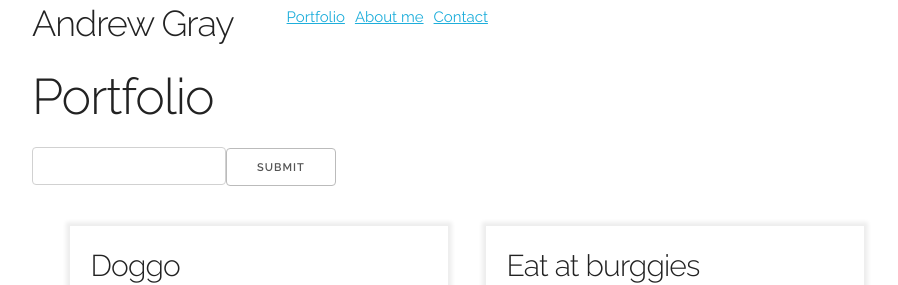
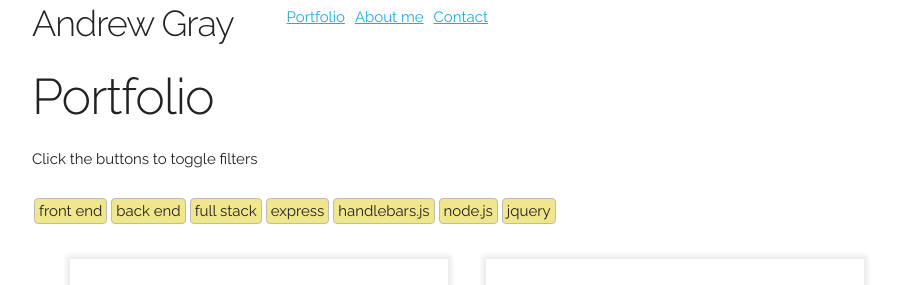
Before and after one commit to Andrew836-dev/Andrew836-dev.github.io, a React (Create React App) app: page / in a window 1280 px wide. Shown: the top 285 px of the page, without its empty margins (128-1026 px from the left). Built offline with nearby package versions, Linux system fonts and the light colour scheme.

Commit message:
final version of filters, made them toggle buttons

```diff
--- a/src/components/AppliedFilters/index.js
+++ /dev/null
@@ -1,26 +0,0 @@
-import React from "react";
-import "./style.css";
-
-function AppliedFilters(props) {
-  const handleFilterRemoval = props.handleFilterRemoval
-  return props.filters.map(filter =>
-    (
-      <p key={filter} className={`filter ${filter.split(" ")[0].toLowerCase()}`}>
-        {prettyPrint(filter)}
-        <span className="remove-filter" onClick={() => handleFilterRemoval(filter)}> X</span>
-      </p>
-    )
-  )
-}
-
-function prettyPrint(string) {
-  const output = string.split(" ").map(word => {
-    return word.split("").map((char, index) => {
-      if (index > 0) return char;
-      else return char.toUpperCase();
-    }).join("");
-  });
-  return output.join(" ") + " ";
-}
-
-export default AppliedFilters;
--- /dev/null
+++ b/src/components/FilterButtons/index.js
@@ -0,0 +1,29 @@
+import React from "react";
+import "./style.css";
+
+function FilterButtons(props) {
+  const { handleSubmit, handleFilterRemoval, validTags, currentFilters } = props;
+
+  return (
+    <ul>
+      {validTags.map(tag => {
+        let onClick = () => { }
+        let className = "tag";
+        let active = currentFilters.includes(tag);
+        if (active) {
+          onClick = () => handleFilterRemoval(tag);
+          className = "tag active"
+        } else {
+          onClick = () => handleSubmit(tag);
+        }
+        return (
+          <li key={tag} onClick={onClick} className={className}>
+            {tag}
+          </li>
+        )
+      })}
+    </ul>
+  )
+}
+
+export default FilterButtons;
--- a/src/components/AppliedFilters/style.css
+++ b/src/components/FilterButtons/style.css
@@ -1,13 +1,14 @@
-.remove-filter {
-  cursor: pointer;
-  color: red;
-}
-
-.filter {
+.tag {
   padding: 0 0.4rem;
   margin: 0.2rem 0.2rem 1rem;
   background-color: khaki;
   border: 1px solid #bbb;
   border-radius: 4px;
   display: inline-flex;
+  cursor: pointer;
 }
+
+.active {
+  background-color: green;
+  color: white;
+}
--- a/src/components/FilterTextField/index.js
+++ /dev/null
@@ -1,21 +0,0 @@
-import React, { useRef } from "react";
-
-function FilterTextField(props) {
-  const { handleSubmit, validTags } = props;
-
-  const inputRef = useRef();
-
-  function filterSubmit(event) {
-    event.preventDefault();
-    handleSubmit(inputRef.current.value)
-  }
-  function handleInput() {
-    // console.log(inputRef.current.value, validTags);
-  }
-  return <form onSubmit={filterSubmit}>
-    <input name="filter" type="text" onChange={handleInput} ref={inputRef} />
-    <input className="hidden" type="submit" />
-  </form>
-}
-
-export default FilterTextField;
--- a/src/components/Portfolio/index.js
+++ b/src/components/Portfolio/index.js
@@ -1,7 +1,6 @@
 import React, { useState } from "react";
 import PortfolioCard from "../PortfolioCard";
-import FilterTextField from "../FilterTextField";
-import AppliedFilters from "../AppliedFilters";
+import FilterButtons from "../FilterButtons";
 
 function Portfolio(props) {
   const { data, validTags } = props
@@ -33,11 +32,12 @@ function Portfolio(props) {
 
   return <div>
     <h1>Portfolio</h1>
-    <FilterTextField handleSubmit={handleSubmit} validTags={validTags} />
-    {(filters.length ?
-        <AppliedFilters filters={filters} handleFilterRemoval={handleFilterRemoval} />:
-        null
-    )}
+    <p>Click the buttons to toggle filters</p>
+    <FilterButtons
+      handleSubmit={handleSubmit}
+      handleFilterRemoval={handleFilterRemoval}
+      validTags={validTags}
+      currentFilters={filters} />
     {(data.length ?
       filteredRepos().map(repo => {
         return <PortfolioCard
```
